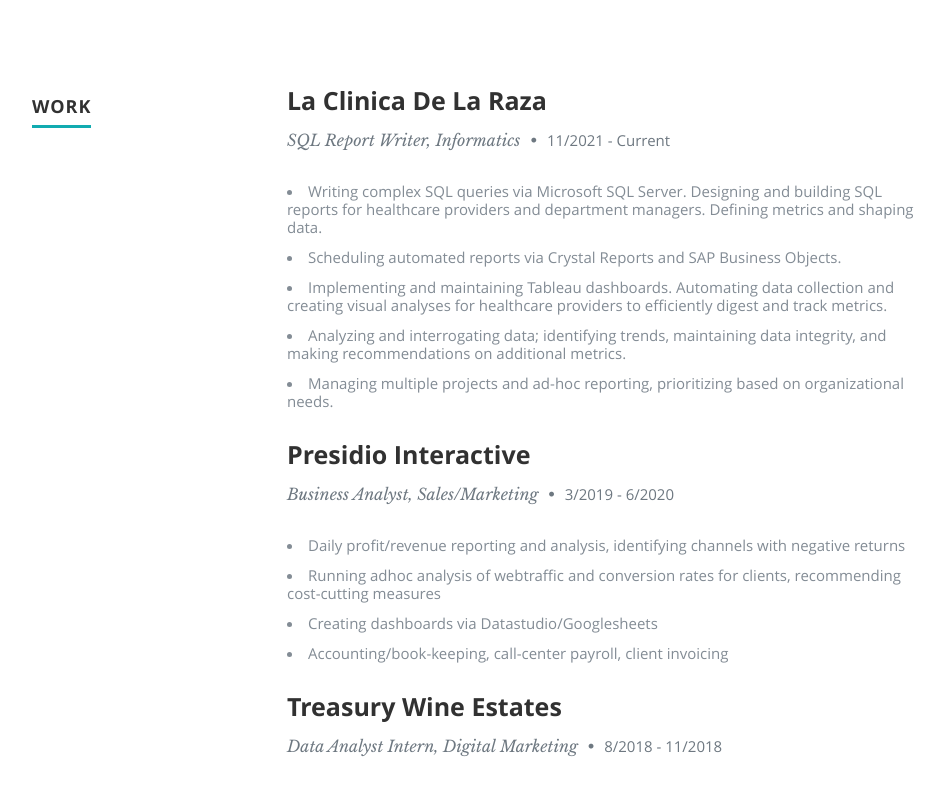
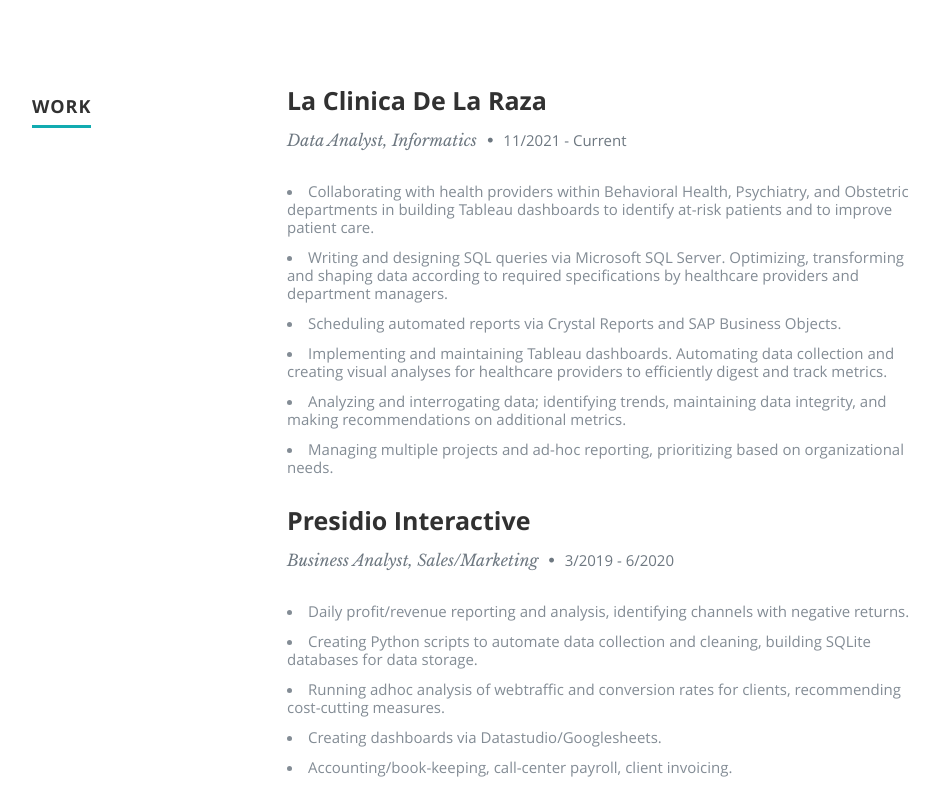
Before and after one commit to a10doan/a10doan.github.io, a plain HTML site: page Resume/index.html in a window 1280 px wide. Shown: the part 1980-2765 px from the top of the page, without its empty margins (118-1062 px from the left). Drawn offline with nearby package versions, Linux system fonts and the light colour scheme.

Commit message:
Update index.html
LCDLR Data Analyst update

```diff
--- a/Resume/index.html
+++ b/Resume/index.html
@@ -168,11 +168,12 @@
                   <div class="twelve columns">
 
 		   <h3>La Clinica De La Raza</h3>
-                     <p class="info">SQL Report Writer, Informatics <span>&bull;</span> <em class="date">11/2021 - Current</em></p>
+                     <p class="info">Data Analyst, Informatics <span>&bull;</span> <em class="date">11/2021 - Current</em></p>
 
                      <p>
-                     <li>Writing complex SQL queries via Microsoft SQL Server.  Designing and building SQL reports for healthcare providers and department managers.  Defining metrics and shaping data.</li>
-                     <li>Scheduling automated reports via Crystal Reports and SAP Business Objects.</li>
+                     <li>Collaborating with health providers within Behavioral Health, Psychiatry, and Obstetric departments in building Tableau dashboards to identify at-risk patients and to improve patient care.  </li>
+                     <li>Writing and designing SQL queries via Microsoft SQL Server.  Optimizing, transforming and shaping data according to required specifications by healthcare providers and department managers. </li>
+		     <li>Scheduling automated reports via Crystal Reports and SAP Business Objects.</li>
                      <li>Implementing and maintaining Tableau dashboards.  Automating data collection and creating visual analyses for healthcare providers to efficiently digest and track metrics.</li>
                      <li>Analyzing and interrogating data; identifying trends, maintaining data integrity, and making recommendations on additional metrics.</li>
                      <li>Managing multiple projects and ad-hoc reporting, prioritizing based on organizational needs.</li>
@@ -182,10 +183,11 @@
                      <p class="info">Business Analyst, Sales/Marketing <span>&bull;</span> <em class="date">3/2019 - 6/2020</em></p>
 
                      <p>
-                     <li>Daily profit/revenue reporting and analysis, identifying channels with negative returns</li>
-                     <li>Running adhoc analysis of webtraffic and conversion rates for clients, recommending cost-cutting measures</li>
-                     <li>Creating dashboards via Datastudio/Googlesheets</li>
-                     <li>Accounting/book-keeping, call-center payroll, client invoicing</li>
+                     <li>Daily profit/revenue reporting and analysis, identifying channels with negative returns.</li>
+		     <li>Creating Python scripts to automate data collection and cleaning, building SQLite databases for data storage.</li>
+                     <li>Running adhoc analysis of webtraffic and conversion rates for clients, recommending cost-cutting measures.</li>
+                     <li>Creating dashboards via Datastudio/Googlesheets.</li>
+                     <li>Accounting/book-keeping, call-center payroll, client invoicing.</li>
                      </p>
 
                     <h3>Treasury Wine Estates</h3>
```
